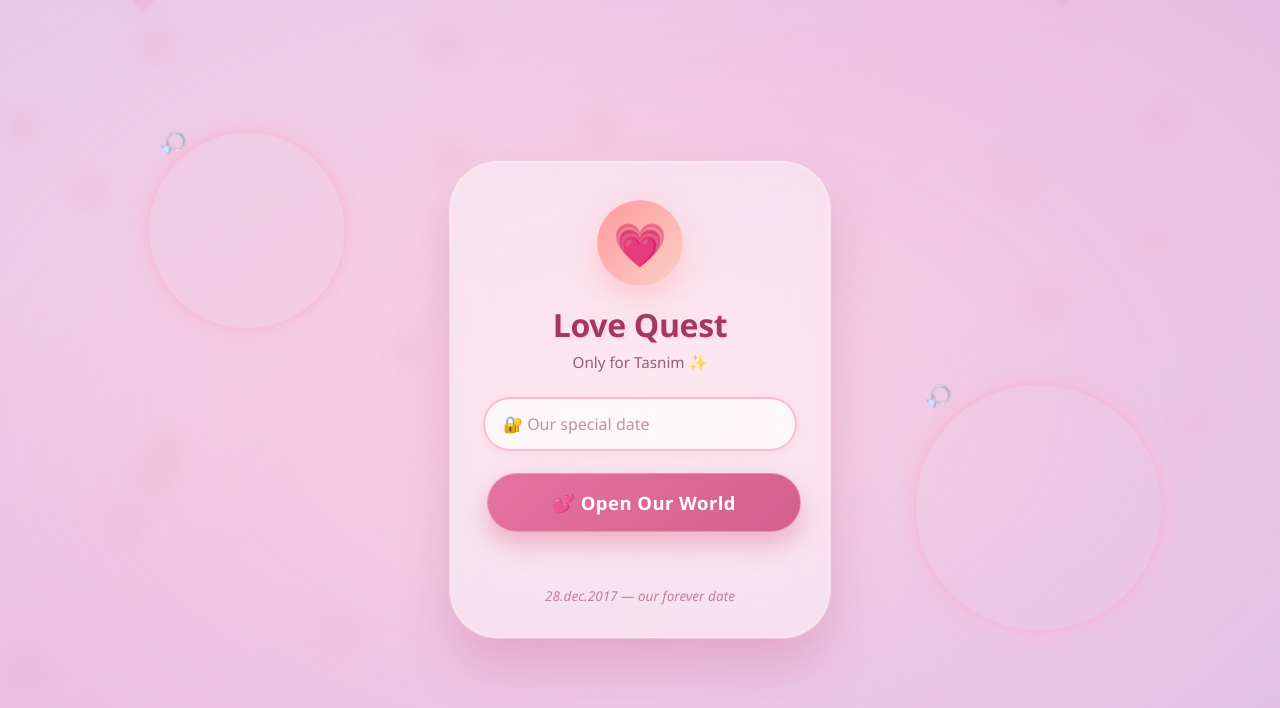
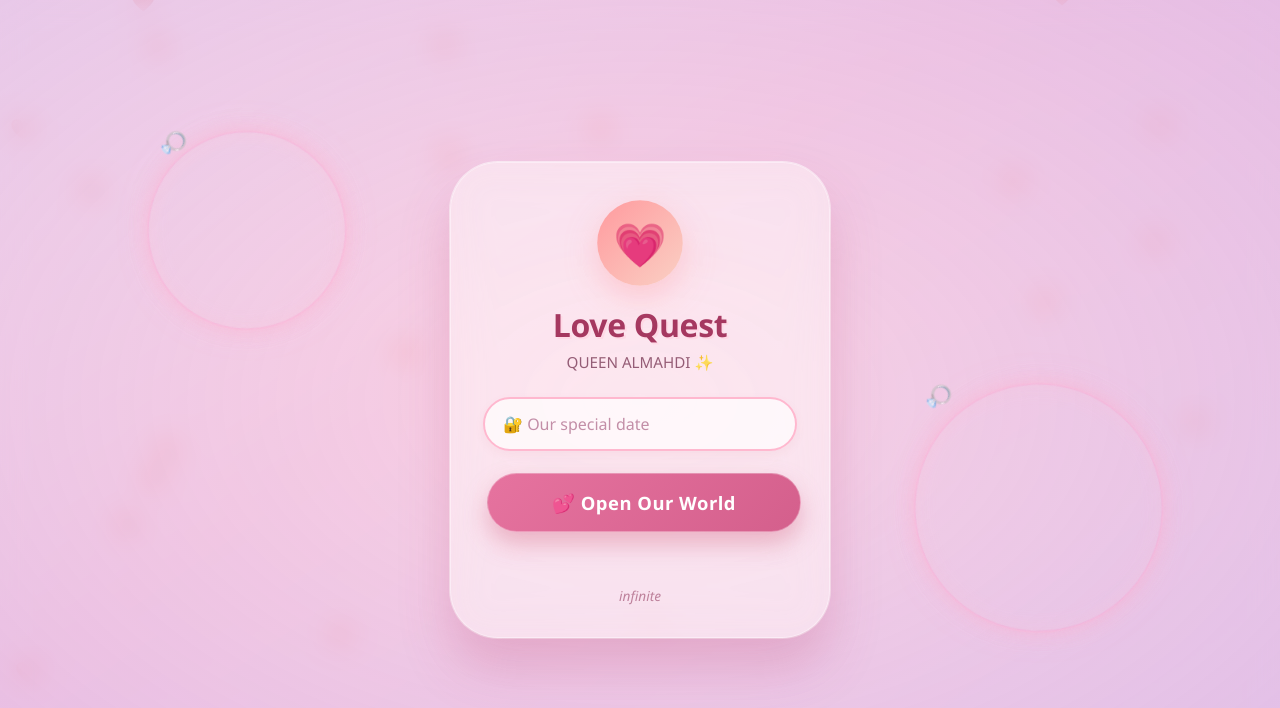
Before and after one commit to Djidro/Tasnim, a plain HTML site: page index.html in a window 1280 px wide. Drawn offline with Linux system fonts and the light colour scheme.

Commit message:
Update subtitle and hint note in index.html

```diff
--- a/index.html
+++ b/index.html
@@ -15,13 +15,13 @@
     <div class="login-card">
         <div class="login-icon">💗</div>
         <h2>Love Quest</h2>
-        <p class="subtitle">Only for Tasnim ✨</p>
+        <p class="subtitle">QUEEN ALMAHDI ✨</p>
 
         <input type="password" id="passwordInput" class="login-input" placeholder="🔐 Our special date" />
 
         <button id="loginBtn" class="login-btn">💕 Open Our World</button>
         <p id="loginError" class="error-message"></p>
-        <div class="hint-note">28.dec.2017 — our forever date</div>
+        <div class="hint-note">infinite</div>
     </div>
 </div>
 
```
